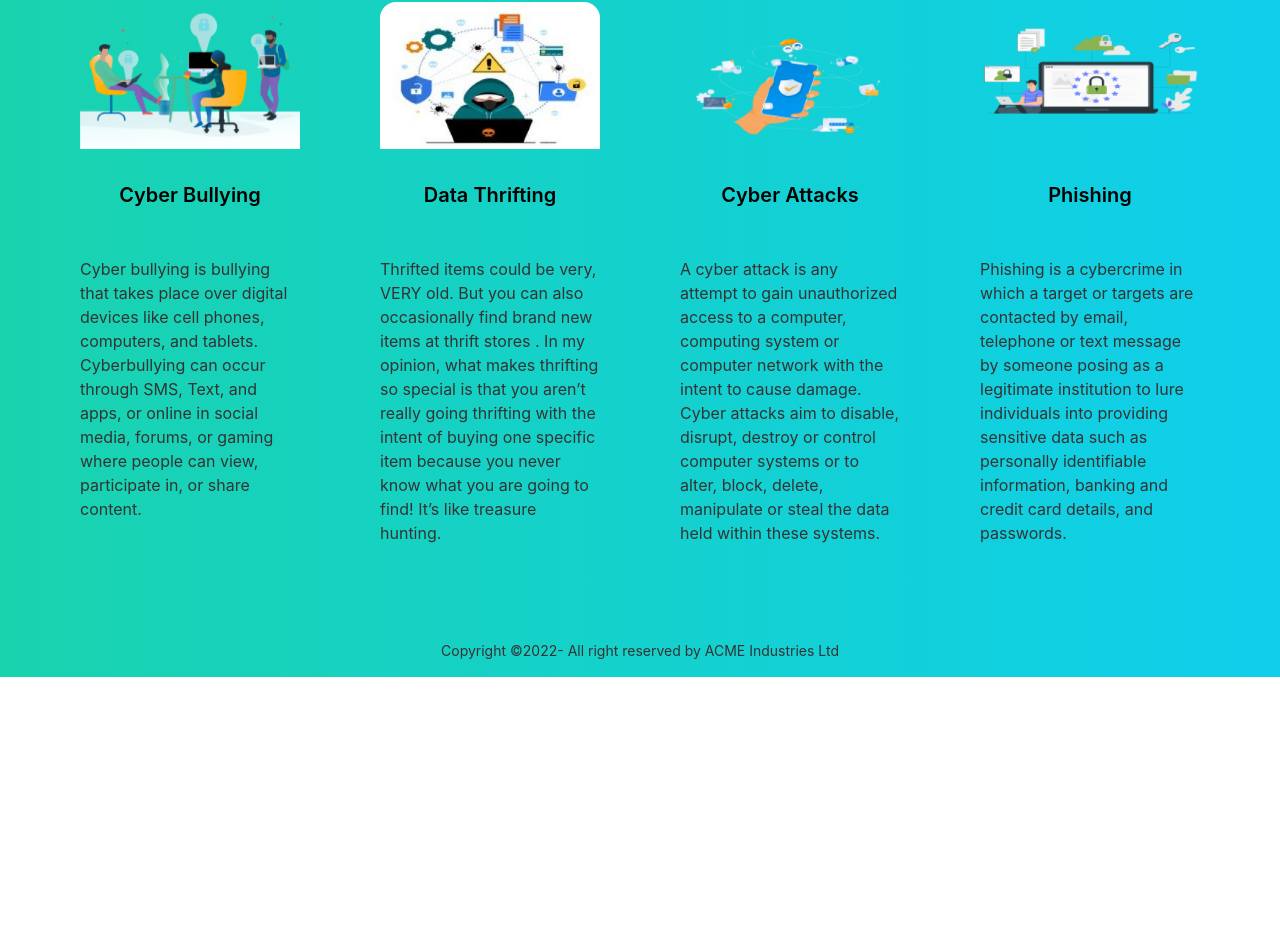
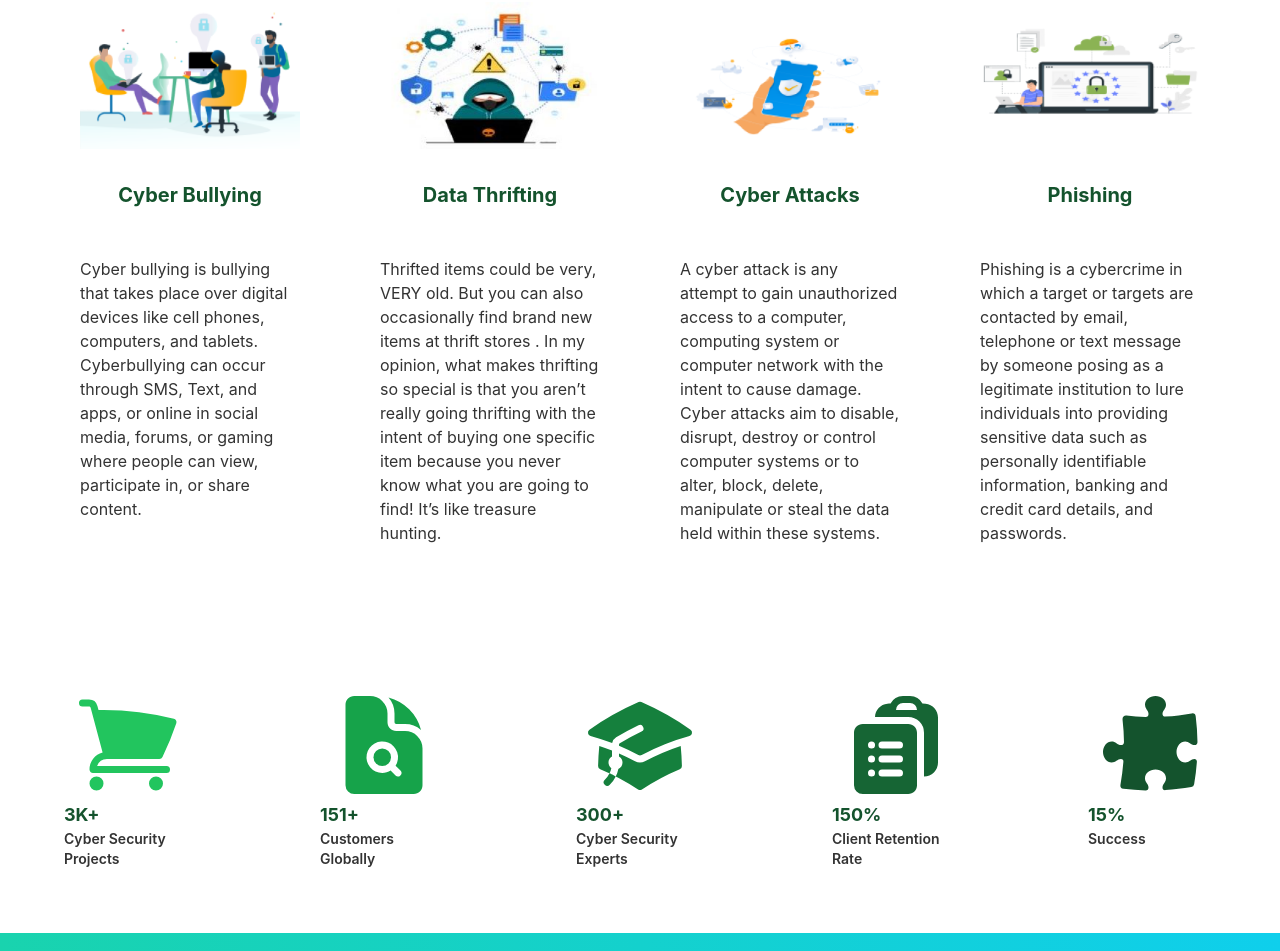
Before and after one commit to Humayra-Akter/cyber-security-club, a React (Create React App) app: page / in a window 1280 px wide. Shown: the part 694-1645 px from the top of the page. Before the commit the page ends 1371 px from the top, so only its background shows below. Built offline with nearby package versions, Linux system fonts and the light colour scheme.

Commit message:
plans added

```diff
--- a/src/App.js
+++ b/src/App.js
@@ -4,6 +4,7 @@ import About from './Pages/About/About';
 import Contact from './Pages/Contact/Contact';
 import Faculties from './Pages/Faculties/Faculties';
 import Home from './Pages/Home/Home';
+import Plans from './Pages/Plans/Plans';
 import Footer from './Pages/Shared/Footer';
 import Navbar from './Pages/Shared/Navbar';
 
@@ -16,6 +17,7 @@ function App() {
         <Route path="/home" element={<Home />} />
         <Route path="/about" element={<About />} />
         <Route path="/faculties" element={<Faculties />} />
+        <Route path="/plans" element={<Plans />} />
         <Route path="/contact" element={<Contact />} />
       </Routes>
       <Footer></Footer>
--- a/src/Pages/Home/Home.js
+++ b/src/Pages/Home/Home.js
@@ -1,12 +1,14 @@
 import React from 'react';
 import Banner from './Banner';
 import Important from './Important';
+import Tokens from './Tokens';
 
 const Home = () => {
         return (
                 <div>
                         <Banner></Banner>
                         <Important></Important>
+                        <Tokens></Tokens>
                 </div>
         );
 };
--- a/src/Pages/Home/Important.js
+++ b/src/Pages/Home/Important.js
@@ -6,27 +6,28 @@ import imp4 from '../../images/imp-4.png';
 
 const Important = () => {
         return (
-                <div className='bg-gradient-to-r from-secondary to-primary'>
+                // <div className='bg-gradient-to-r from-secondary to-primary'>
+                <div>
                         <h1 className='text-black font-bold text-3xl pt-32 pb-6 text-center'>Why Cyber Security Is Important?</h1>
                         <div className='lg:flex p-10'>
                                 <div class="card p-10 w-96 border-l-primary">
                                         <figure><img src={imp1} alt="cyber issue" /></figure>
-                                        <h1 className='text-black font-semibold text-xl pt-8 pb-12 text-center'>Cyber Bullying</h1>
+                                        <h1 className='text-green-900 font-bold text-xl pt-8 pb-12 text-center'>Cyber Bullying</h1>
                                         <p>Cyber bullying is bullying that takes place over digital devices like cell phones, computers, and tablets. Cyberbullying can occur through SMS, Text, and apps, or online in social media, forums, or gaming where people can view, participate in, or share content. </p>
                                 </div>
                                 <div class="card p-10 w-96">
                                         <figure><img src={imp2} alt="cyber issue" /></figure>
-                                        <h1 className='text-black font-semibold text-xl pt-8 pb-12 text-center'>Data Thrifting</h1>
+                                        <h1 className='text-green-900 font-bold text-xl pt-8 pb-12 text-center'>Data Thrifting</h1>
                                         <p>Thrifted items could be very, VERY old. But you can also occasionally find brand new items at thrift stores . In my opinion, what makes thrifting so special is that you aren’t really going thrifting with the intent of buying one specific item because you never know what you are going to find! It’s like treasure hunting.</p>
                                 </div>
                                 <div class="card p-10 w-96">
                                         <figure><img src={imp3} alt="cyber issue" /></figure>
-                                        <h1 className='text-black font-semibold text-xl pt-8 pb-12 text-center'>Cyber Attacks</h1>
+                                        <h1 className='text-green-900 font-bold text-xl pt-8 pb-12 text-center'>Cyber Attacks</h1>
                                         <p>A cyber attack is any attempt to gain unauthorized access to a computer, computing system or computer network with the intent to cause damage. Cyber attacks aim to disable, disrupt, destroy or control computer systems or to alter, block, delete, manipulate or steal the data held within these systems.</p>
                                 </div>
                                 <div class="card p-10 w-96">
-                                        <figure><img height={150} width={259} src={imp4} alt="cyber issue" /></figure>
-                                        <h1 className='text-black font-semibold text-xl pt-8 pb-12 text-center'>Phishing</h1>
+                                        <figure><img src={imp4} alt="cyber issue" /></figure>
+                                        <h1 className='text-green-900 font-bold text-xl pt-8 pb-12 text-center'>Phishing</h1>
                                         <p>Phishing is a cybercrime in which a target or targets are contacted by email, telephone or text message by someone posing as a legitimate institution to lure individuals into providing sensitive data such as personally identifiable information, banking and credit card details, and passwords.</p>
                                 </div>
                         </div>
--- /dev/null
+++ b/src/Pages/Home/Tokens.js
@@ -0,0 +1,50 @@
+import React from 'react';
+
+const Tokens = () => {
+        return (
+                <div className='lg:flex'>
+                        <div className='p-16'>
+                                <svg xmlns="http://www.w3.org/2000/svg" viewBox="0 0 24 24" fill="currentColor" className="w-32 h-28 text-green-500">
+                                        <path d="M2.25 2.25a.75.75 0 000 1.5h1.386c.17 0 .318.114.362.278l2.558 9.592a3.752 3.752 0 00-2.806 3.63c0 .414.336.75.75.75h15.75a.75.75 0 000-1.5H5.378A2.25 2.25 0 017.5 15h11.218a.75.75 0 00.674-.421 60.358 60.358 0 002.96-7.228.75.75 0 00-.525-.965A60.864 60.864 0 005.68 4.509l-.232-.867A1.875 1.875 0 003.636 2.25H2.25zM3.75 20.25a1.5 1.5 0 113 0 1.5 1.5 0 01-3 0zM16.5 20.25a1.5 1.5 0 113 0 1.5 1.5 0 01-3 0z" />
+                                </svg>
+                                <h1 className='text-left text-green-900 font-bold text-lg'>3K+</h1>
+                                <p className='text-sm font-semibold'>Cyber Security Projects</p>
+                        </div>
+                        <div className='p-16'>
+                                <svg xmlns="http://www.w3.org/2000/svg" viewBox="0 0 24 24" fill="currentColor" className="w-32 h-28 text-green-600">
+                                        <path d="M11.625 16.5a1.875 1.875 0 100-3.75 1.875 1.875 0 000 3.75z" />
+                                        <path fill-rule="evenodd" d="M5.625 1.5H9a3.75 3.75 0 013.75 3.75v1.875c0 1.036.84 1.875 1.875 1.875H16.5a3.75 3.75 0 013.75 3.75v7.875c0 1.035-.84 1.875-1.875 1.875H5.625a1.875 1.875 0 01-1.875-1.875V3.375c0-1.036.84-1.875 1.875-1.875zm6 16.5c.66 0 1.277-.19 1.797-.518l1.048 1.048a.75.75 0 001.06-1.06l-1.047-1.048A3.375 3.375 0 1011.625 18z" clip-rule="evenodd" />
+                                        <path d="M14.25 5.25a5.23 5.23 0 00-1.279-3.434 9.768 9.768 0 016.963 6.963A5.23 5.23 0 0016.5 7.5h-1.875a.375.375 0 01-.375-.375V5.25z" />
+                                </svg>
+                                <h1 className='text-left text-green-900 font-bold text-lg'>151+</h1>
+                                <p className='text-sm font-semibold'>Customers Globally</p>
+                        </div>
+                        <div className='p-16'>
+                                <svg xmlns="http://www.w3.org/2000/svg" viewBox="0 0 24 24" fill="currentColor" className="w-32 h-28 text-green-700">
+                                        <path d="M11.7 2.805a.75.75 0 01.6 0A60.65 60.65 0 0122.83 8.72a.75.75 0 01-.231 1.337 49.949 49.949 0 00-9.902 3.912l-.003.002-.34.18a.75.75 0 01-.707 0A50.009 50.009 0 007.5 12.174v-.224c0-.131.067-.248.172-.311a54.614 54.614 0 014.653-2.52.75.75 0 00-.65-1.352 56.129 56.129 0 00-4.78 2.589 1.858 1.858 0 00-.859 1.228 49.803 49.803 0 00-4.634-1.527.75.75 0 01-.231-1.337A60.653 60.653 0 0111.7 2.805z" />
+                                        <path d="M13.06 15.473a48.45 48.45 0 017.666-3.282c.134 1.414.22 2.843.255 4.285a.75.75 0 01-.46.71 47.878 47.878 0 00-8.105 4.342.75.75 0 01-.832 0 47.877 47.877 0 00-8.104-4.342.75.75 0 01-.461-.71c.035-1.442.121-2.87.255-4.286A48.4 48.4 0 016 13.18v1.27a1.5 1.5 0 00-.14 2.508c-.09.38-.222.753-.397 1.11.452.213.901.434 1.346.661a6.729 6.729 0 00.551-1.608 1.5 1.5 0 00.14-2.67v-.645a48.549 48.549 0 013.44 1.668 2.25 2.25 0 002.12 0z" />
+                                        <path d="M4.462 19.462c.42-.419.753-.89 1-1.394.453.213.902.434 1.347.661a6.743 6.743 0 01-1.286 1.794.75.75 0 11-1.06-1.06z" />
+                                </svg>
+                                <h1 className='text-left text-green-900 font-bold text-lg'>300+</h1>
+                                <p className='text-sm font-semibold'>Cyber Security Experts</p>
+                        </div>
+                        <div className='p-16'>
+                                <svg xmlns="http://www.w3.org/2000/svg" viewBox="0 0 24 24" fill="currentColor" className="w-32 h-28 text-green-800">
+                                        <path fill-rule="evenodd" d="M7.502 6h7.128A3.375 3.375 0 0118 9.375v9.375a3 3 0 003-3V6.108c0-1.505-1.125-2.811-2.664-2.94a48.972 48.972 0 00-.673-.05A3 3 0 0015 1.5h-1.5a3 3 0 00-2.663 1.618c-.225.015-.45.032-.673.05C8.662 3.295 7.554 4.542 7.502 6zM13.5 3A1.5 1.5 0 0012 4.5h4.5A1.5 1.5 0 0015 3h-1.5z" clip-rule="evenodd" />
+                                        <path fill-rule="evenodd" d="M3 9.375C3 8.339 3.84 7.5 4.875 7.5h9.75c1.036 0 1.875.84 1.875 1.875v11.25c0 1.035-.84 1.875-1.875 1.875h-9.75A1.875 1.875 0 013 20.625V9.375zM6 12a.75.75 0 01.75-.75h.008a.75.75 0 01.75.75v.008a.75.75 0 01-.75.75H6.75a.75.75 0 01-.75-.75V12zm2.25 0a.75.75 0 01.75-.75h3.75a.75.75 0 010 1.5H9a.75.75 0 01-.75-.75zM6 15a.75.75 0 01.75-.75h.008a.75.75 0 01.75.75v.008a.75.75 0 01-.75.75H6.75a.75.75 0 01-.75-.75V15zm2.25 0a.75.75 0 01.75-.75h3.75a.75.75 0 010 1.5H9a.75.75 0 01-.75-.75zM6 18a.75.75 0 01.75-.75h.008a.75.75 0 01.75.75v.008a.75.75 0 01-.75.75H6.75a.75.75 0 01-.75-.75V18zm2.25 0a.75.75 0 01.75-.75h3.75a.75.75 0 010 1.5H9a.75.75 0 01-.75-.75z" clip-rule="evenodd" />
+                                </svg>
+                                <h1 className='text-left text-green-900 font-bold text-lg'>150%</h1>
+                                <p className='text-sm font-semibold'>Client Retention Rate</p>
+                        </div>
+                        <div className='p-16'>
+                                <svg xmlns="http://www.w3.org/2000/svg" viewBox="0 0 24 24" fill="currentColor" className="w-32 h-28 text-green-900">
+                                        <path d="M11.25 5.337c0-.355-.186-.676-.401-.959a1.647 1.647 0 01-.349-1.003c0-1.036 1.007-1.875 2.25-1.875S15 2.34 15 3.375c0 .369-.128.713-.349 1.003-.215.283-.401.604-.401.959 0 .332.278.598.61.578 1.91-.114 3.79-.342 5.632-.676a.75.75 0 01.878.645 49.17 49.17 0 01.376 5.452.657.657 0 01-.66.664c-.354 0-.675-.186-.958-.401a1.647 1.647 0 00-1.003-.349c-1.035 0-1.875 1.007-1.875 2.25s.84 2.25 1.875 2.25c.369 0 .713-.128 1.003-.349.283-.215.604-.401.959-.401.31 0 .557.262.534.571a48.774 48.774 0 01-.595 4.845.75.75 0 01-.61.61c-1.82.317-3.673.533-5.555.642a.58.58 0 01-.611-.581c0-.355.186-.676.401-.959.221-.29.349-.634.349-1.003 0-1.035-1.007-1.875-2.25-1.875s-2.25.84-2.25 1.875c0 .369.128.713.349 1.003.215.283.401.604.401.959a.641.641 0 01-.658.643 49.118 49.118 0 01-4.708-.36.75.75 0 01-.645-.878c.293-1.614.504-3.257.629-4.924A.53.53 0 005.337 15c-.355 0-.676.186-.959.401-.29.221-.634.349-1.003.349-1.036 0-1.875-1.007-1.875-2.25s.84-2.25 1.875-2.25c.369 0 .713.128 1.003.349.283.215.604.401.959.401a.656.656 0 00.659-.663 47.703 47.703 0 00-.31-4.82.75.75 0 01.83-.832c1.343.155 2.703.254 4.077.294a.64.64 0 00.657-.642z" />
+                                </svg>
+                                <h1 className='text-left text-green-900 font-bold text-lg'>15%</h1>
+                                <p className='text-sm font-semibold'>Success</p>
+                        </div>
+                </div>
+        );
+};
+
+export default Tokens;
--- a/src/Pages/Shared/Navbar.js
+++ b/src/Pages/Shared/Navbar.js
@@ -14,12 +14,12 @@ const Navbar = () => {
                                 <path fill-rule="evenodd" d="M11.484 2.17a.75.75 0 011.032 0 11.209 11.209 0 007.877 3.08.75.75 0 01.722.515 12.74 12.74 0 01.635 3.985c0 5.942-4.064 10.933-9.563 12.348a.749.749 0 01-.374 0C6.314 20.683 2.25 15.692 2.25 9.75c0-1.39.223-2.73.635-3.985a.75.75 0 01.722-.516l.143.001c2.996 0 5.718-1.17 7.734-3.08zM12 8.25a.75.75 0 01.75.75v3.75a.75.75 0 01-1.5 0V9a.75.75 0 01.75-.75zM12 15a.75.75 0 00-.75.75v.008c0 .414.336.75.75.75h.008a.75.75 0 00.75-.75v-.008a.75.75 0 00-.75-.75H12z" clip-rule="evenodd" />
                         </svg>
                         About</Link></li>
-                <li className='hover:text-white'><Link to={'/reviews'}>
+                <li className='hover:text-white'><Link to={'/plans'}>
                         <svg xmlns="http://www.w3.org/2000/svg" viewBox="0 0 24 24" fill="currentColor" class="w-6 h-6">
                                 <path d="M4.913 2.658c2.075-.27 4.19-.408 6.337-.408 2.147 0 4.262.139 6.337.408 1.922.25 3.291 1.861 3.405 3.727a4.403 4.403 0 00-1.032-.211 50.89 50.89 0 00-8.42 0c-2.358.196-4.04 2.19-4.04 4.434v4.286a4.47 4.47 0 002.433 3.984L7.28 21.53A.75.75 0 016 21v-4.03a48.527 48.527 0 01-1.087-.128C2.905 16.58 1.5 14.833 1.5 12.862V6.638c0-1.97 1.405-3.718 3.413-3.979z" />
                                 <path d="M15.75 7.5c-1.376 0-2.739.057-4.086.169C10.124 7.797 9 9.103 9 10.609v4.285c0 1.507 1.128 2.814 2.67 2.94 1.243.102 2.5.157 3.768.165l2.782 2.781a.75.75 0 001.28-.53v-2.39l.33-.026c1.542-.125 2.67-1.433 2.67-2.94v-4.286c0-1.505-1.125-2.811-2.664-2.94A49.392 49.392 0 0015.75 7.5z" />
                         </svg>
-                        Reviews</Link></li>
+                        Plans</Link></li>
                 <li className='hover:text-white'><Link to={'/Faculties'}>
                         <svg xmlns="http://www.w3.org/2000/svg" viewBox="0 0 24 24" fill="currentColor" class="w-6 h-6">
                                 <path fill-rule="evenodd" d="M8.25 6.75a3.75 3.75 0 117.5 0 3.75 3.75 0 01-7.5 0zM15.75 9.75a3 3 0 116 0 3 3 0 01-6 0zM2.25 9.75a3 3 0 116 0 3 3 0 01-6 0zM6.31 15.117A6.745 6.745 0 0112 12a6.745 6.745 0 016.709 7.498.75.75 0 01-.372.568A12.696 12.696 0 0112 21.75c-2.305 0-4.47-.612-6.337-1.684a.75.75 0 01-.372-.568 6.787 6.787 0 011.019-4.38z" clip-rule="evenodd" />
```
Also changed, not shown: src/Pages/Plans/Plans.js (added, +37 -0 lines).
